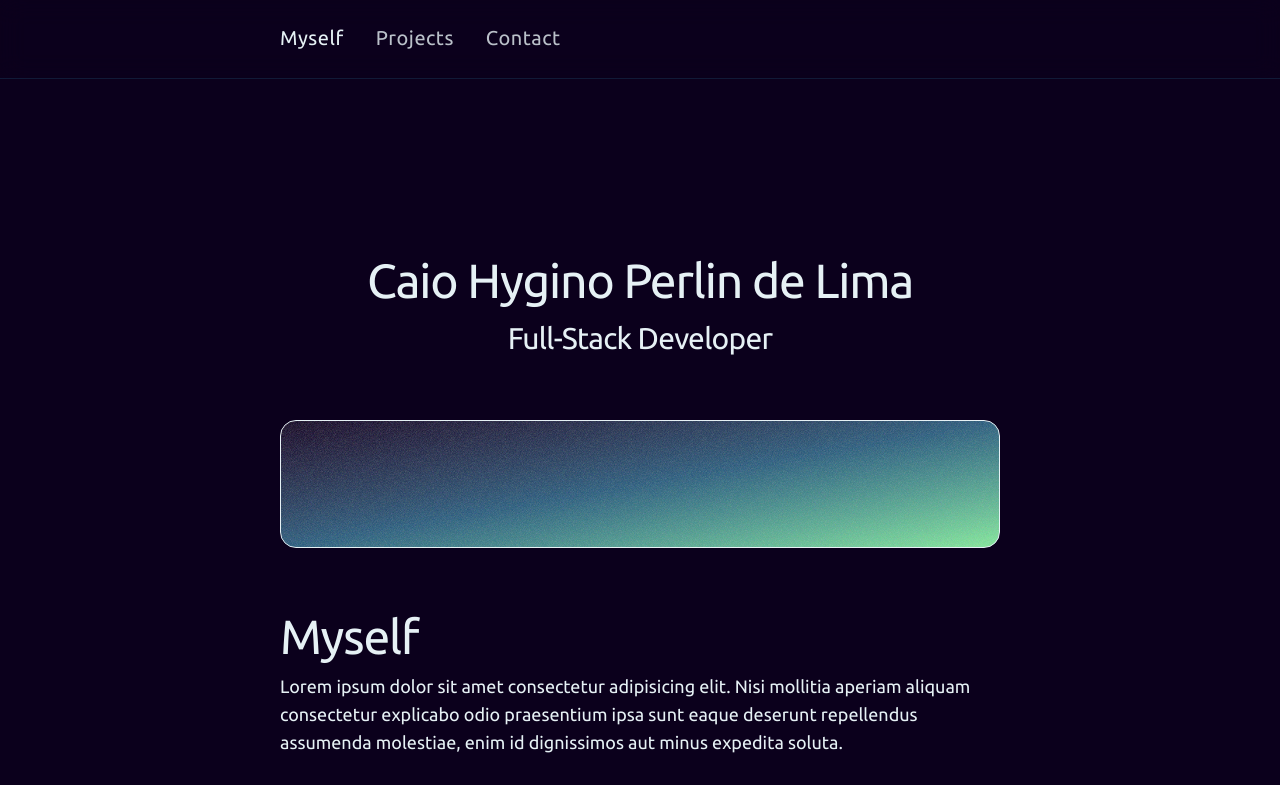
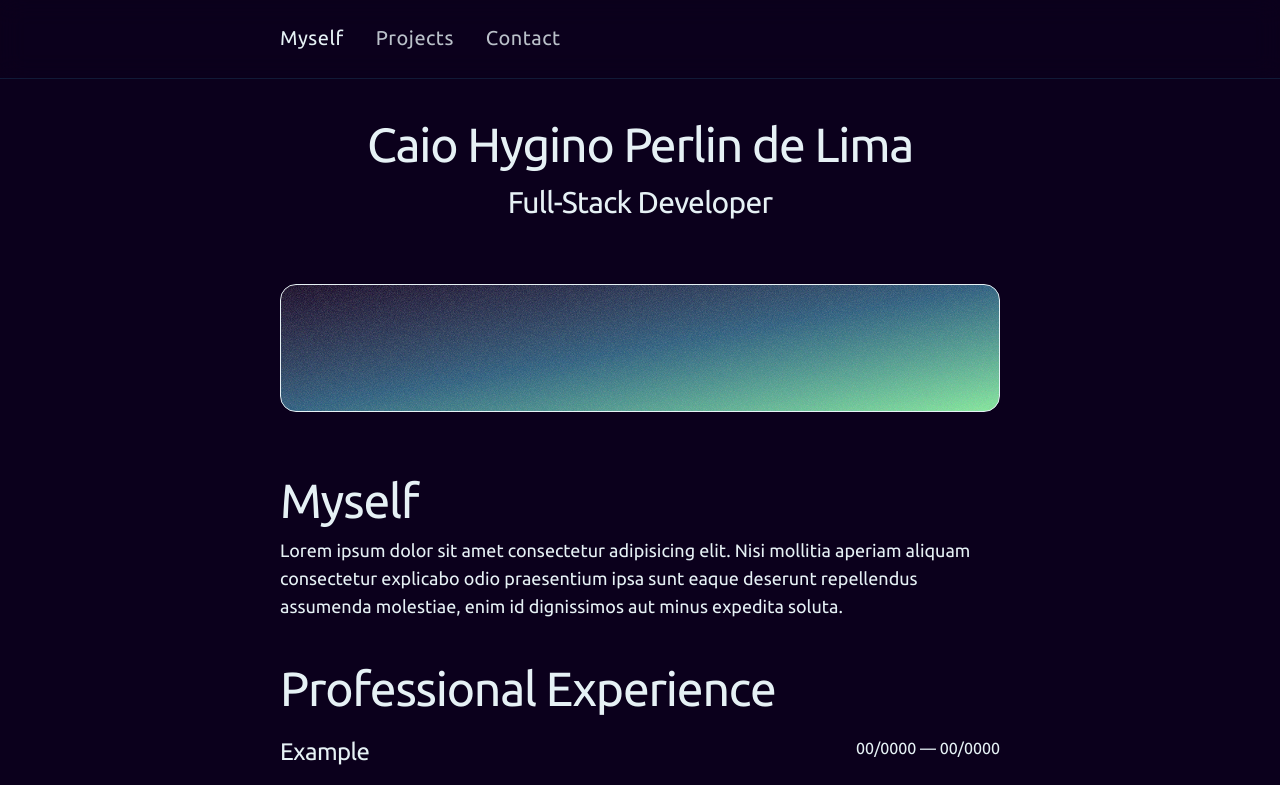
Before and after one commit to CaioHPerlin/portfolio, a React (Vite) app: page / in a window 1280 px wide. Shown: the top 785 px of the page. Built offline with nearby package versions, Linux system fonts and the light colour scheme.

Commit message:
chore: adjust bio page layout

```diff
--- a/src/pages/bio.tsx
+++ b/src/pages/bio.tsx
@@ -2,12 +2,8 @@ import GradientBox from "../components/gradient-box";
 
 export default function BioPage() {
   return (
-    <div
-      className="flex flex-col w-[45rem] gap-16
-     mx-auto text-center py-[15vh]"
-    >
+    <div className="flex flex-col gap-16 text-center">
       <div className="space-y-4">
-        <img src="" alt="" />
         <h1>Caio Hygino Perlin de Lima</h1>
         <h2>Full-Stack Developer</h2>
       </div>
```
